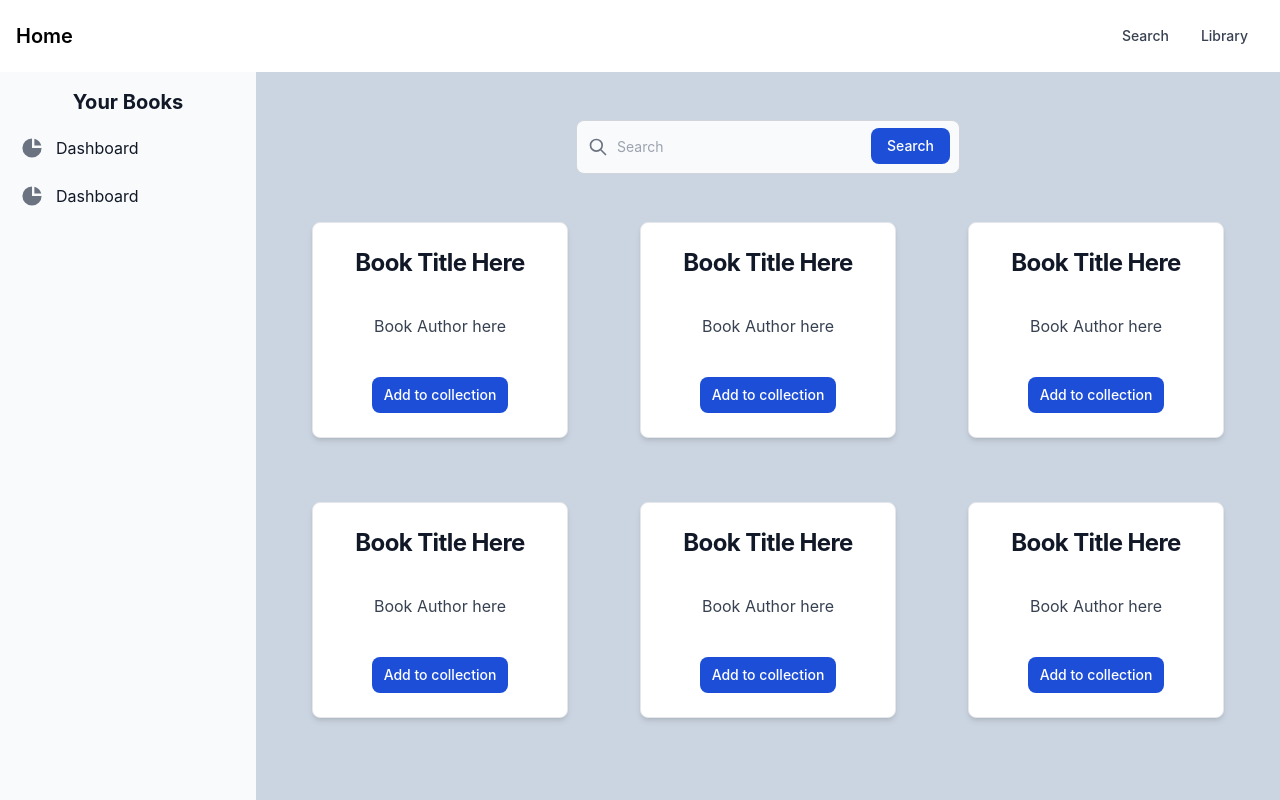
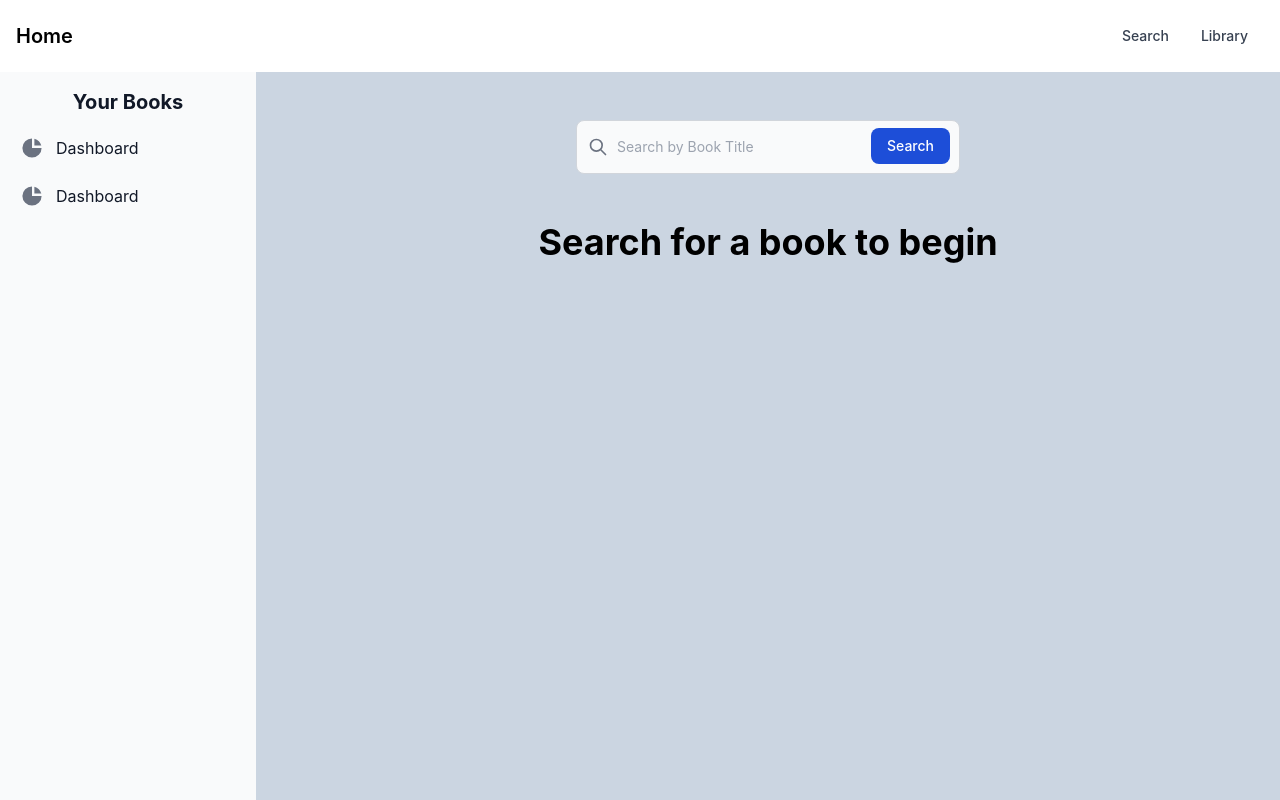
Before and after one commit to darricheng/book-notes-app, a React (Create React App) app: page /search in a window 1280 px wide. Built offline with nearby package versions, Linux system fonts and the light colour scheme.

Commit message:
Able to call api and display results

```diff
--- a/src/Components/BookCard.js
+++ b/src/Components/BookCard.js
@@ -1,17 +1,18 @@
-export default function BookCard() {
+export default function BookCard({ book, index }) {
   return (
-    <div className="flex flex-col justify-between items-center p-6 min-w-256 min-h-216 max-w-sm bg-white rounded-lg border border-gray-200 shadow-md dark:bg-gray-800 dark:border-gray-700">
-      <a href="#">
-        <h5 className="mb-2 text-2xl font-bold tracking-tight text-gray-900 dark:text-white">
-          Book Title Here
-        </h5>
-      </a>
+    <div
+      key={index}
+      className="flex flex-col justify-between items-center hover:cursor-pointer p-6 min-w-256 max-w-256 min-h-216 bg-white  rounded-lg border border-gray-200 shadow-md dark:bg-gray-800 dark:border-gray-700 dark:hover:bg-gray-700"
+    >
+      <h5 className="mb-2 text-2xl font-bold tracking-tight text-gray-900 dark:text-white">
+        {book.title}
+      </h5>
       <p className="mb-3 font-normal text-gray-700 dark:text-gray-400">
-        Book Author here
+        {book.author_name}
       </p>
-      <button className="inline-flex items-center py-2 px-3 text-sm font-medium text-center text-white bg-blue-700 rounded-lg hover:bg-blue-800 focus:ring-4 focus:outline-none focus:ring-blue-300 dark:bg-blue-600 dark:hover:bg-blue-700 dark:focus:ring-blue-800">
+      <div className="inline-flex items-center py-2 px-3 text-sm font-medium text-center text-white bg-blue-700 rounded-lg focus:ring-4 focus:outline-none focus:ring-blue-300 dark:bg-blue-600 dark:focus:ring-blue-800">
         Add to collection
-      </button>
+      </div>
     </div>
   );
 }
--- a/src/Components/SearchBar.js
+++ b/src/Components/SearchBar.js
@@ -1,7 +1,7 @@
-export default function SearchBar() {
+export default function SearchBar({ setSearchText, submitSearch }) {
   return (
     <div className="block">
-      <form className="inline-block w-96">
+      <form className="inline-block w-96" onSubmit={(e) => submitSearch(e)}>
         <label
           htmlFor="search"
           className="mb-2 text-sm font-medium text-gray-900 sr-only dark:text-gray-300"
@@ -28,8 +28,9 @@ export default function SearchBar() {
             type="search"
             id="search"
             className="block p-4 pl-10 w-full text-sm text-gray-900 bg-gray-50 rounded-lg border border-gray-300 focus:ring-blue-500 focus:border-blue-500 dark:bg-gray-700 dark:border-gray-600 dark:placeholder-gray-400 dark:text-white dark:focus:ring-blue-500 dark:focus:border-blue-500"
-            placeholder="Search"
-            required=""
+            placeholder="Search by Book Title"
+            required="required"
+            onChange={(e) => setSearchText(e.target.value)}
           ></input>
           <button
             type="submit"
--- a/src/Containers/AppContainer.js
+++ b/src/Containers/AppContainer.js
@@ -3,13 +3,49 @@ import Home from "../Pages/Home";
 import NotesLibrary from "../Pages/NotesLibrary";
 import SearchBooks from "../Pages/SearchBooks";
 import BooksSidebar from "../Layouts/SidebarLayout";
+import { useState } from "react";
+
+const API_URL = "http://openlibrary.org/search.json?q=";
 
 export default function AppContainer() {
+  const [searchText, setSearchText] = useState("");
+  const [searchResults, setSearchResults] = useState([]);
+
+  const makeApiCall = async (query) => {
+    try {
+      const response = await fetch(API_URL + query);
+      const resObj = await response.json();
+      setSearchResults(resObj.docs);
+    } catch {
+      console.log("ERROR making api call");
+    }
+  };
+
+  const submitSearch = (e) => {
+    e.preventDefault();
+    const trimmed = searchText.trim();
+    console.log("trimmed", trimmed);
+    const query = trimmed
+      .split("")
+      // Replace spaces with "+" (See API documentation: https://openlibrary.org/dev/docs/api/search)
+      .map((l) => (l === " " ? "+" : l))
+      .join("");
+    makeApiCall(query);
+  };
   return (
     <Routes>
       <Route path="/" element={<Home />} />
       <Route element={<BooksSidebar />}>
-        <Route path="/search" element={<SearchBooks />} />
+        <Route
+          path="/search"
+          element={
+            <SearchBooks
+              setSearchText={setSearchText}
+              submitSearch={submitSearch}
+              searchResults={searchResults}
+            />
+          }
+        />
         <Route path="/notes-library" element={<NotesLibrary />} />
       </Route>
     </Routes>
--- a/src/Pages/SearchBooks.js
+++ b/src/Pages/SearchBooks.js
@@ -1,17 +1,23 @@
 import BookCard from "../Components/BookCard";
 import SearchBar from "../Components/SearchBar";
 
-export default function SearchBooks() {
+export default function SearchBooks({
+  setSearchText,
+  submitSearch,
+  searchResults,
+}) {
+  const bookCards = searchResults.map((book, i) => (
+    <BookCard book={book} index={i} />
+  ));
   return (
     <>
-      <SearchBar />
+      <SearchBar setSearchText={setSearchText} submitSearch={submitSearch} />
       <div className="search-results-container mt-12 flex flex-row flex-wrap justify-evenly gap-16">
-        <BookCard />
-        <BookCard />
-        <BookCard />
-        <BookCard />
-        <BookCard />
-        <BookCard />
+        {bookCards.length === 0 ? (
+          <h1 className="text-4xl font-bold">Search for a book to begin</h1>
+        ) : (
+          bookCards
+        )}
       </div>
     </>
   );
--- a/tailwind.config.js
+++ b/tailwind.config.js
@@ -9,6 +9,9 @@ module.exports = {
       minWidth: {
         256: "256px",
       },
+      maxWidth: {
+        256: "256px",
+      },
       minHeight: {
         app: "calc(100vh - 4.5rem)",
         216: "216px",
```
